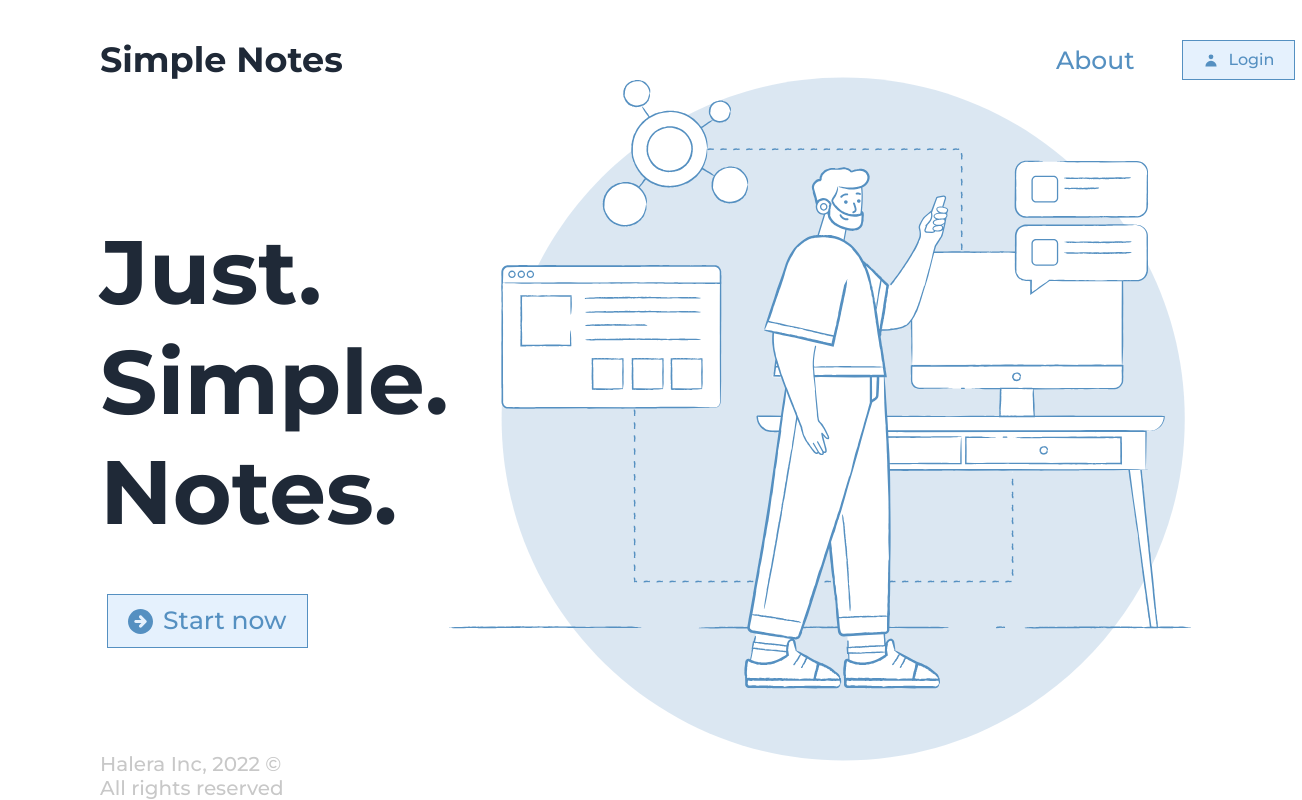
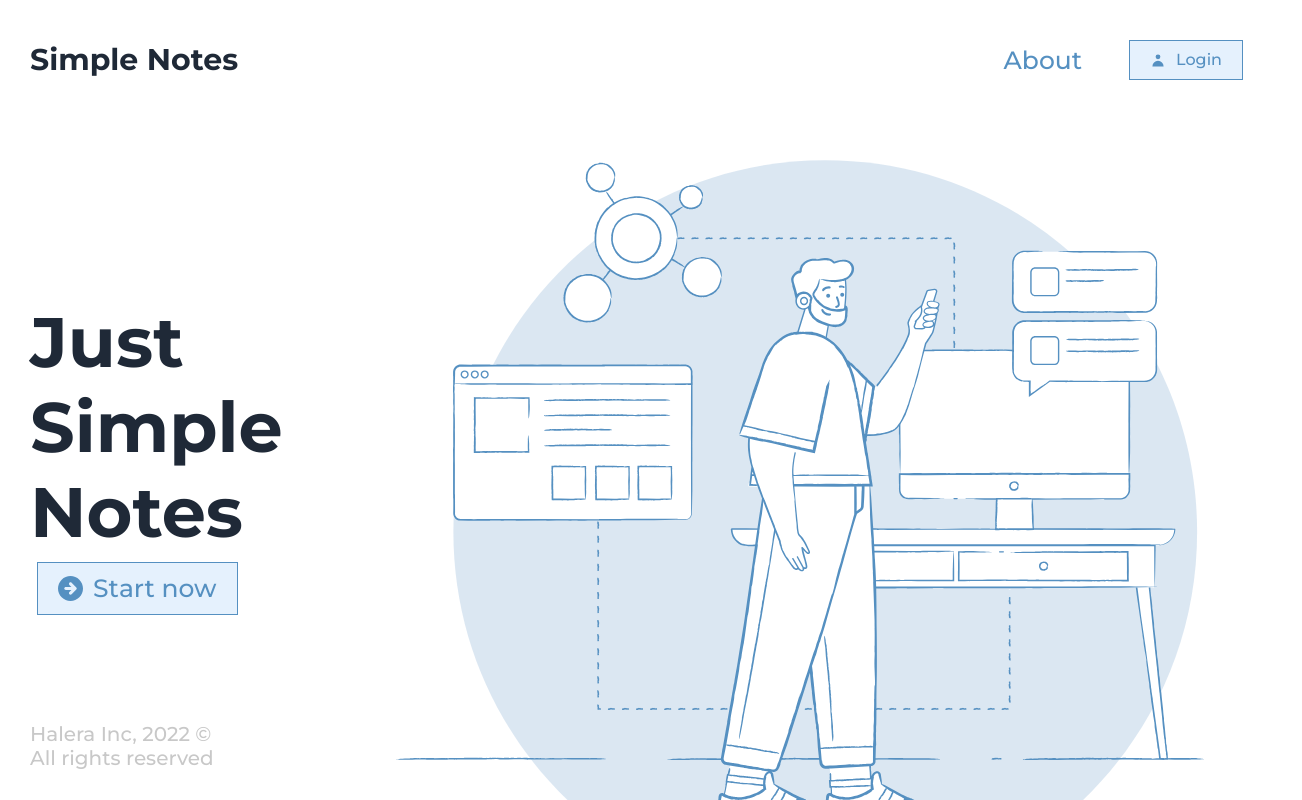
Before and after one commit to Halera-inc/simple-notes-front, a Next.js app: page / in a window 1280 px wide. Shown: the whole page, 1302 px wide, since content can reach past the window. Built offline with nearby package versions, Linux system fonts and the light colour scheme; no server answers.

Commit message:
fix: landing page adaptive for mobile 23.09.2022

```diff
--- a/src/components/landing/mainBlock/MainBlock.tsx
+++ b/src/components/landing/mainBlock/MainBlock.tsx
@@ -20,9 +20,9 @@ const MainBlock = () => {
         <div className={s.mainBlockContainer}>
             <div className={s.blockTitle}>
                 <h1 className={s.title}>
-                    <p>Just.</p>
-                    <p>Simple.</p>
-                    <p>Notes.</p>
+                    Just<br/>
+                    Simple<br/>
+                    Notes
                 </h1>
 
                 <Button icon={<ArrowBackIcon style={{rotate: '180deg'}}/>}
--- a/src/components/universalComponent/Button/Button.module.css
+++ b/src/components/universalComponent/Button/Button.module.css
@@ -26,7 +26,7 @@
     margin: 0 5px;
 }
 
-@media screen and (max-width: 640px) {
+@media screen and (max-width: 540px) {
     .button {
         width: 114px;
         height: 35px;
--- a/src/styles/landingStyle/Header.module.css
+++ b/src/styles/landingStyle/Header.module.css
@@ -26,7 +26,7 @@
     padding-right: 40px;
     cursor: pointer;
 }
-@media screen and (max-width: 640px) {
+@media screen and (max-width: 540px) {
     .header {
         margin: 0 20px;
     }
@@ -42,3 +42,19 @@
     }
 
 }
+@media screen and (min-width: 541px) {
+    .header {
+        margin: 0;
+    }
+    .header p {
+        display: block;
+        width: 100%;
+    }
+    .title {
+        padding: 0;
+        line-height: 36px;
+        font-size: 30px;
+        font-weight: bold;
+    }
+
+}
--- a/src/styles/landingStyle/LandingPage.module.css
+++ b/src/styles/landingStyle/LandingPage.module.css
@@ -6,10 +6,17 @@
     padding: 0 100px;
     height: 100vh;
 }
-@media screen and (max-width: 640px) {
+@media screen and (max-width: 540px) {
     .landing {
-        padding: 0 0 50px 0;
+        padding: 0 0 2rem 0;
         align-items: center;
         overflow: hidden;
     }
 }
+@media screen and (min-width: 541px) {
+    .landing {
+        padding: 0 30px 30px 30px;
+        align-items: center;
+        overflow: hidden;
+    }
+}
--- a/src/styles/landingStyle/MainBlock.module.css
+++ b/src/styles/landingStyle/MainBlock.module.css
@@ -42,7 +42,7 @@
     padding-right: 110px;
 }
 
-@media screen and (max-width: 640px) {
+@media screen and (max-width: 540px) {
     .imgTitle {
         position: absolute;
         padding: 0;
@@ -52,8 +52,9 @@
 
     .imgTitle svg {
         z-index: 0;
-        width: 500px;
-        left: 46px;
+        width: 50rem;
+        left: 6rem;
+        top: -3rem;
         position: absolute;
     }
     .title {
@@ -71,3 +72,33 @@
         margin: 0 20px;
     }
 }
+@media screen and (min-width: 541px) {
+    .imgTitle svg {
+        z-index: 0;
+        width: 100rem;
+        left: 0;
+        top: 10rem;
+        position: absolute;
+    }
+    .title {
+        margin-bottom: 0;
+    }
+
+    .title {
+        font-size: 70px;
+        line-height: 85px;
+        font-weight: bold;
+    }
+    /*.blockTitle {*/
+    /*    padding-top: 0;*/
+    /*}*/
+    /*.mainBlockContainer {*/
+    /*    margin: 0 20px;*/
+    /*}*/
+    /*.imgTitle {*/
+    /*    position: absolute;*/
+    /*    padding: 0;*/
+    /*    top: 100px;*/
+
+    /*}*/
+}
--- a/src/styles/landingStyle/footer.module.css
+++ b/src/styles/landingStyle/footer.module.css
@@ -13,13 +13,8 @@
     line-height: 24px;
     color: #C8C8C8;
 }
-@media screen and (max-width: 640px){
+@media screen and (max-width: 540px){
     .footer {
         justify-content: center;
     }
 }
-@media screen and (max-width: 640px){
-    .footer {
-        justify-content: center;
-    }
-}
```
